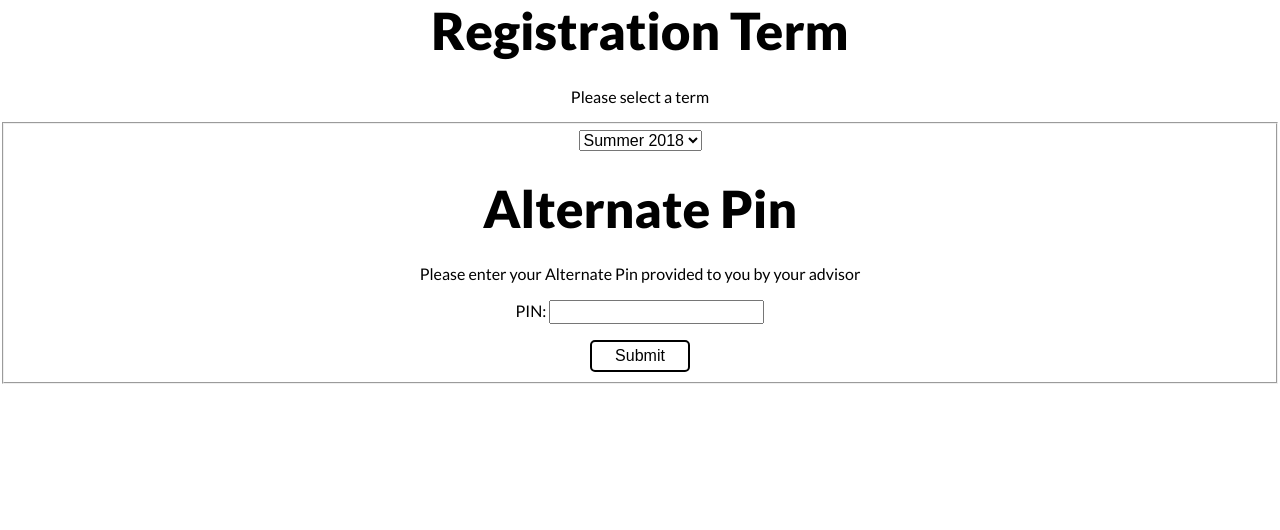
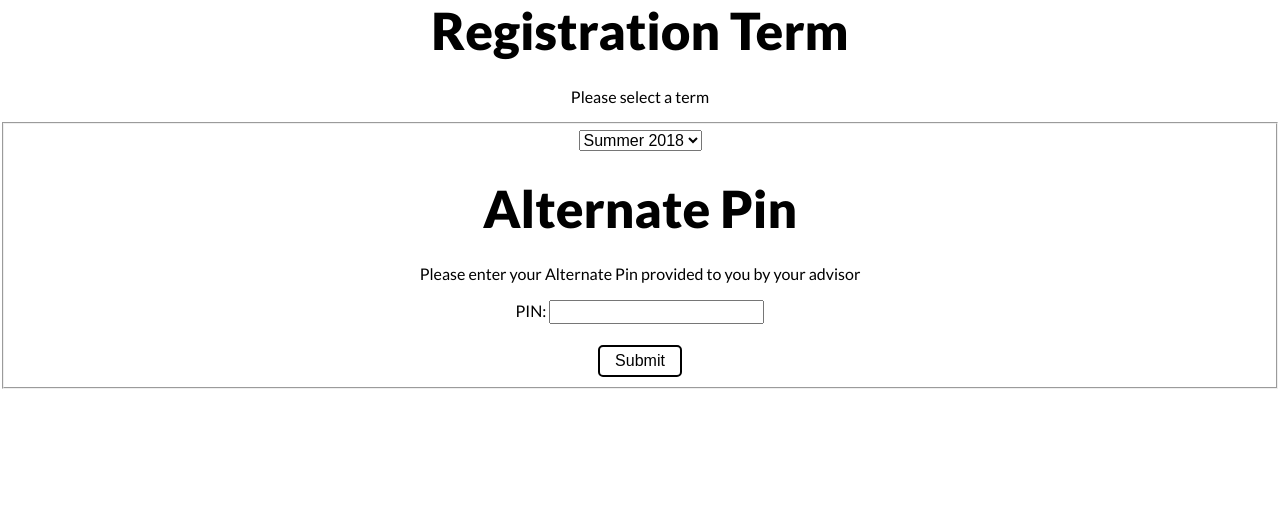
Before and after one commit to zerokradness94/ITMD362-Project2, a PHP site: page /pinlogin.html in a window 1280 px wide. Shown: the part 144-674 px from the top of the page. Run offline with PHP 8.4, Linux system fonts and the light colour scheme.

Commit message:
Add/drop button border fix

```diff
--- a/css/screen.css
+++ b/css/screen.css
@@ -191,16 +191,18 @@ input[type=text]:focus {
 
 input[type=submit] {
     padding:5px 15px;
+    margin-top: 5px;
     background:#fff;
     border:0 none;
     cursor:pointer;
+    border: 2px solid black;
+    border: 2px solid black;
     -webkit-border-radius: 5px;
     border-radius: 5px;
 }
 
 #button {
     width: 6em;
-    border: 2px solid black;
     border-radius: 5px;
 	text-align:center;
 	display:block;
```
